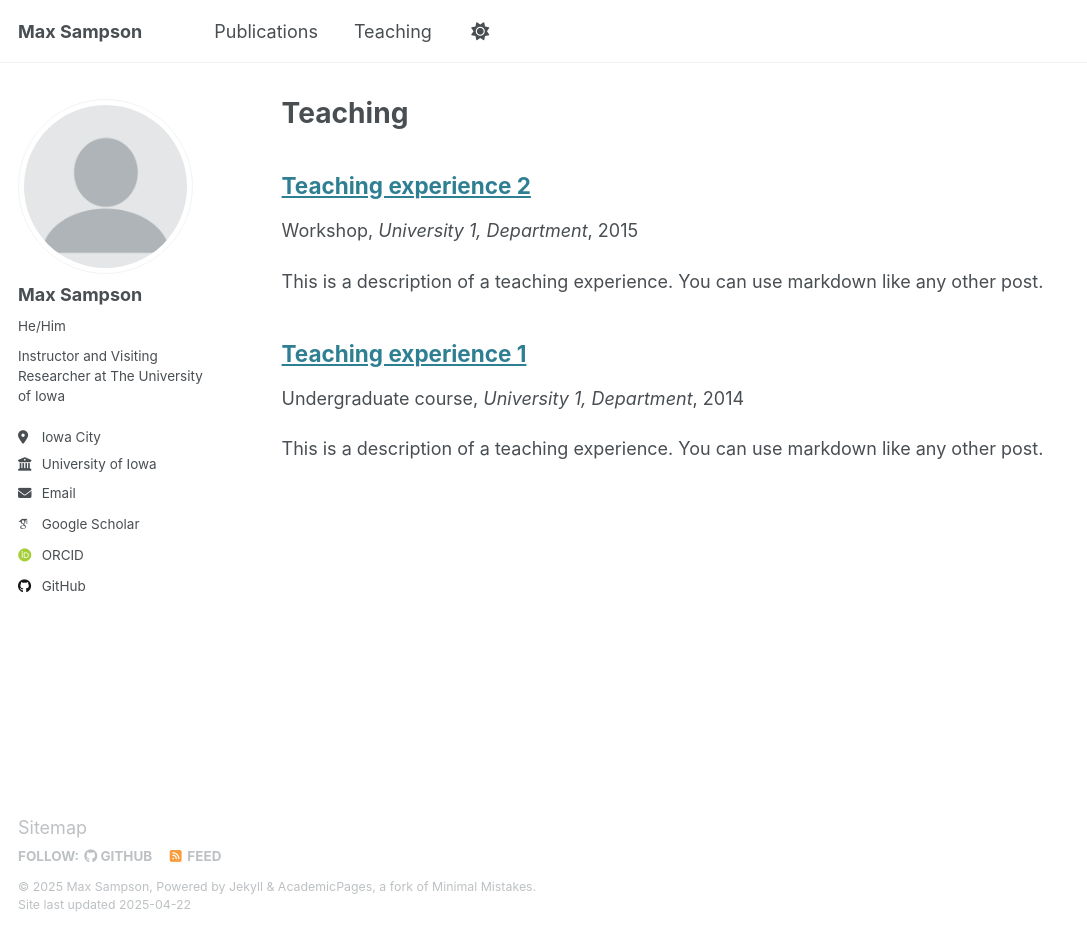
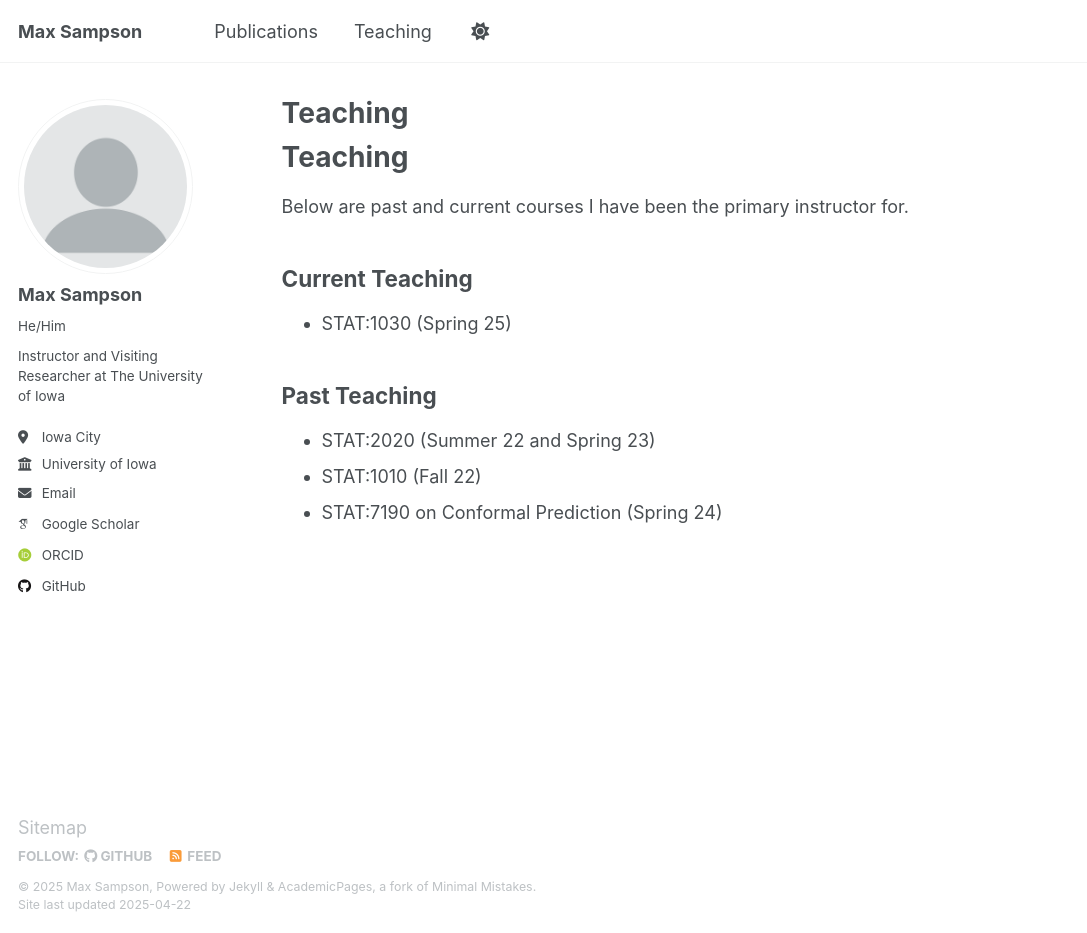
Before and after one commit to maxsampson/maxsampson.github.io, a Jekyll site: the page built from _pages/teaching.html, in a window 1280 px wide and 933 px high. Shown: the whole window, without its empty margins (0-1087 px from the left). Built offline with Jekyll 4.4.1, drawn with Linux system fonts in a browser that asks for light colours; some web fonts are replaced.

Commit message:
Update teaching.html

```diff
--- a/_pages/teaching.html
+++ b/_pages/teaching.html
@@ -7,6 +7,15 @@ author_profile: true
 
 {% include base_path %}
 
-{% for post in site.teaching reversed %}
-  {% include archive-single.html %}
-{% endfor %}
+<h1 id="teaching">Teaching</h1>
+<p>Below are past and current courses I have been the primary instructor for.</p>
+<h2 id="current-teaching">Current Teaching</h2>
+<ul>
+<li>STAT:1030 (Spring 25)</li>
+</ul>
+<h2 id="past-teaching">Past Teaching</h2>
+<ul>
+<li>STAT:2020 (Summer 22 and Spring 23)</li>
+<li>STAT:1010 (Fall 22)</li>
+<li>STAT:7190 on Conformal Prediction (Spring 24)</li>
+</ul>
```
